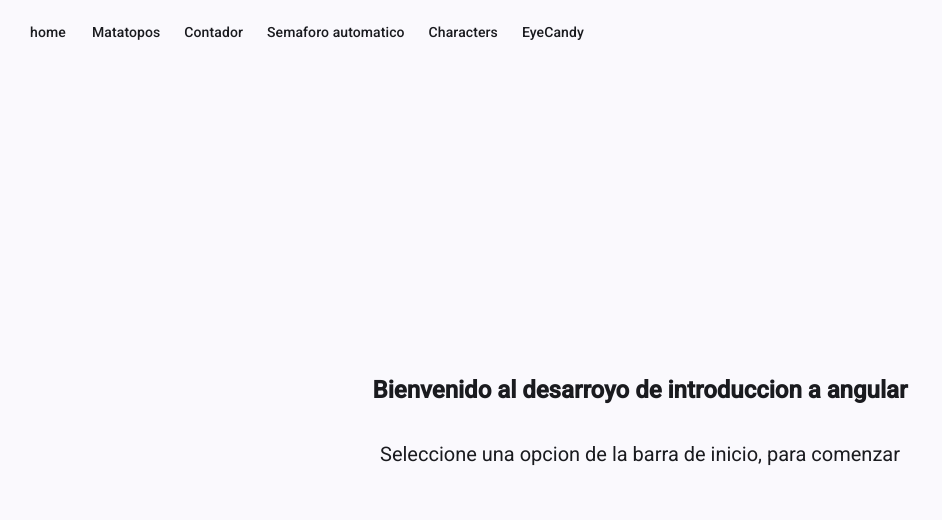
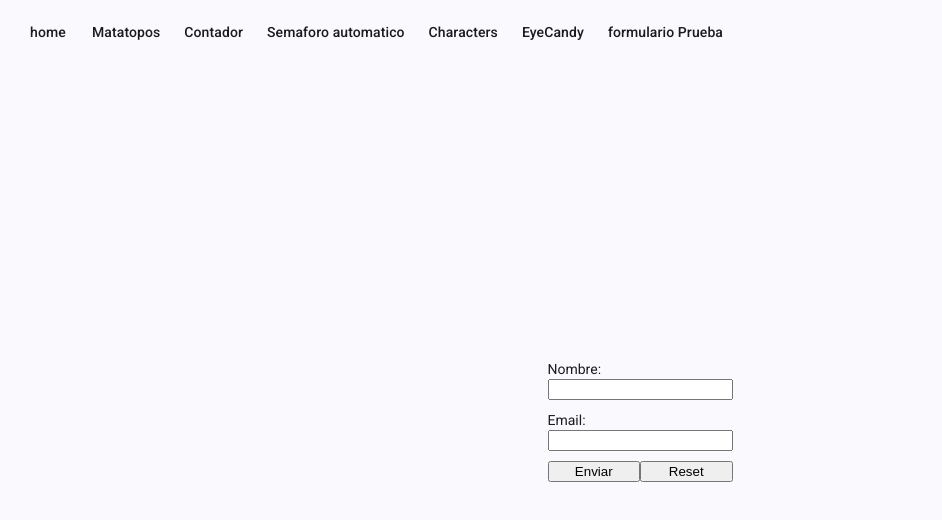
Before and after one commit to agb4455/LearnAngular, an Angular app: page /formTest in a window 1280 px wide. Before the commit this address led to /main. Shown: the top 520 px of the page, without its empty margins (0-942 px from the left). Built offline with nearby package versions, Linux system fonts and the light colour scheme.

Commit message:
formulariosActivosTest

```diff
--- a/src/app/app.routes.ts
+++ b/src/app/app.routes.ts
@@ -5,6 +5,7 @@ import { ContadorPage} from './pages/contador/contador';
 import { SemaforoAutomaticoPage } from './pages/semaforo-automatico/semaforo-automatico';
 import { CharacterListPage } from './pages/character-list-page/character-list-page';
 import { EyeCandyPage } from './pages/eye-candy-page/eye-candy-page';
+import { FormReactiveTest } from './components/form-reactive-test/form-reactive-test';
 
 export const routes: Routes = [
     {path: 'main', component: Main},
@@ -13,6 +14,7 @@ export const routes: Routes = [
     {path: 'semaforoA', component: SemaforoAutomaticoPage},
     {path: 'characters', component: CharacterListPage},
     {path: 'eyeCandy' ,component: EyeCandyPage},
+    {path: 'formTest', component: FormReactiveTest},
     {path: '', redirectTo: '/main', pathMatch: 'full'},
     {path: '**', redirectTo:'/main'},
 ];
--- /dev/null
+++ b/src/app/components/form-reactive-test/form-reactive-test.css
@@ -0,0 +1,30 @@
+.container{
+    height: 100%;
+    display:flex;
+    align-items: center;
+    justify-content: center;
+}
+
+.form{
+    display: flex;
+    align-items: center;
+    justify-content: center;
+    flex-direction: column;
+    gap: 10px;
+}
+
+.btnsub{
+    width: 100%;
+    display: grid;
+    grid-template-columns: 1fr 1fr;
+
+}
+
+.error_MSG{
+    color: red;
+}
+.labelDiv{
+    align-items: start;
+    display: grid;
+    grid-template-columns: 1fr;
+}
--- /dev/null
+++ b/src/app/components/form-reactive-test/form-reactive-test.html
@@ -0,0 +1,42 @@
+<div class="container">
+    <form [formGroup]="formulario" (ngSubmit)="onSubmit()" class="form">
+        <div class="labelDiv">
+            <label for="nombre">Nombre:</label>
+            <input id="nombre" formControlName="nombre">
+            @if(formulario.controls['nombre'].touched){
+            <small class="error_MSG">
+                @if(formulario.controls['nombre'].hasError('required')){
+                    el nombre es obligatorio
+                }
+                @if(formulario.controls['nombre'].hasError('minlength')){
+                    minimo 3 letras
+                }
+                @if(formulario.controls['nombre'].hasError('maxlength')){
+                    maximo 10 letras
+                }
+            </small>
+        }
+        </div>
+
+        <div class="labelDiv">
+            <label for="email">Email:</label>
+            <input id="email" formControlName="email">
+            @if(formulario.controls['email'].touched){
+                <small class="error_MSG">
+                    @if(formulario.controls['email'].hasError('required')){
+                        el email es obligatorio
+                    }
+                    @if(formulario.controls['nombre'].hasError('email')){
+                        El texto introducido no es un email
+                    }
+                </small>
+            }
+        </div>
+
+        <div class="btnsub">
+            <button type="submit">Enviar</button>
+            <button type="button" (click) = "reset()">Reset</button>
+        </div>
+
+    </form>
+</div>
--- /dev/null
+++ b/src/app/components/form-reactive-test/form-reactive-test.ts
@@ -0,0 +1,43 @@
+import { Component } from '@angular/core';
+import { FormBuilder, FormGroup, ReactiveFormsModule, Validators } from '@angular/forms';
+
+@Component({
+  selector: 'app-form-reactive-test',
+  imports: [ReactiveFormsModule],
+  templateUrl: './form-reactive-test.html',
+  styleUrl: './form-reactive-test.css'
+})
+export class FormReactiveTest {
+  formulario:FormGroup;
+
+  constructor(private fb: FormBuilder) {
+
+    this.formulario = this.fb.group({
+      nombre: ['', [ Validators.required, Validators.minLength(3), Validators.maxLength(10)]],
+      email: ['', [Validators.email, Validators.required] ],
+    });
+
+  }
+
+  mostrar(){
+    if(this.formulario.invalid){
+      console.log("El formulario COntiene errores")
+    }else{
+      console.log(this.formulario.value);
+    }
+  }
+
+  onSubmit(){
+    this.mostrar();
+  }
+
+  reset(){
+    this.formulario.reset({
+      nombre: "",
+      email: ""
+    });
+  }
+
+
+
+}
--- a/src/app/components/nav-bar-material/nav-bar-material.ts
+++ b/src/app/components/nav-bar-material/nav-bar-material.ts
@@ -17,7 +17,8 @@ export class NavBarMaterial {
     ["/contador", "Contador"],
     ["/semaforoA","Semaforo automatico"],
     ["/characters","Characters"],
-    ["/eyeCandy", "EyeCandy"]
+    ["/eyeCandy", "EyeCandy"],
+    ["/formTest" ,"formulario Prueba"],
   ];
 
 }
```
Also changed, not shown: 1 other file (tests, documents, lock files or other folders).
